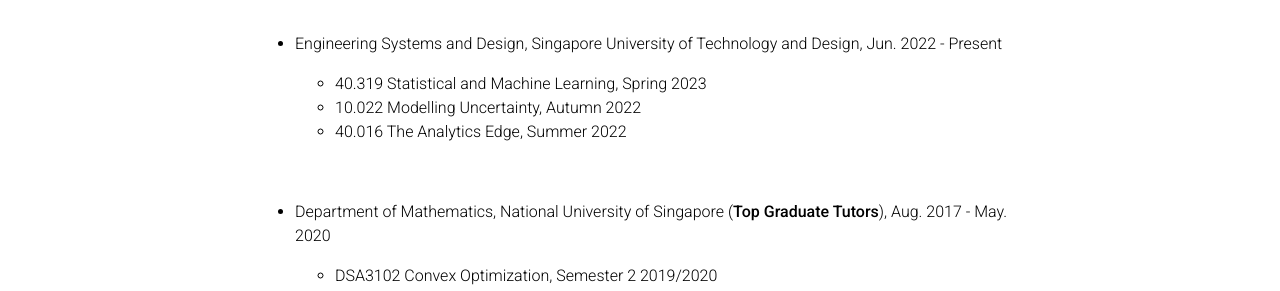
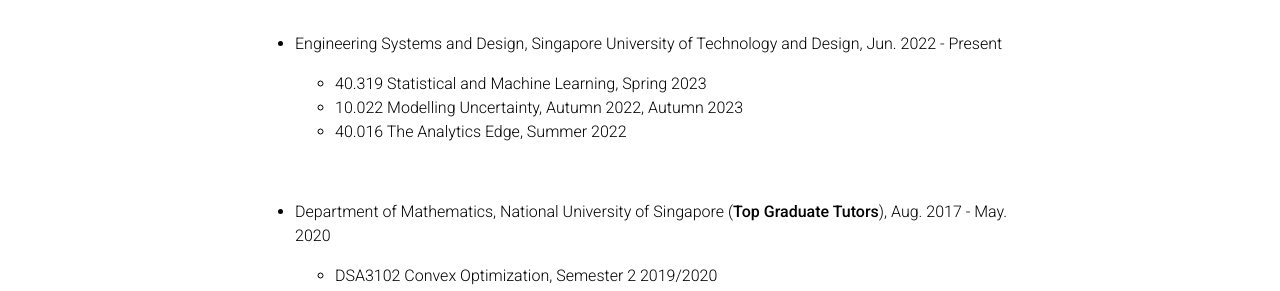
Before and after one commit to linmeixia/linmeixia.github.io, a Jekyll site: the page built from _pages/teaching.md, in a window 1280 px wide. Shown: the part 152-443 px from the top of the page. Built offline with Jekyll 4.4.1, drawn with Linux system fonts in a browser that asks for light colours; nearby versions of some CDN libraries; comment, search, counter and statistics services are not loaded; a style sheet for code colours, icons or effects is not loaded.

Commit message:
Update teaching.md

```diff
--- a/_pages/teaching.md
+++ b/_pages/teaching.md
@@ -10,7 +10,7 @@
 - Engineering Systems and Design, Singapore University of Technology and Design, Jun. 2022 - Present
 
     - 40.319 Statistical and Machine Learning, Spring 2023
-    - 10.022 Modelling Uncertainty, Autumn 2022
+    - 10.022 Modelling Uncertainty, Autumn 2022, Autumn 2023
     - 40.016 The Analytics Edge, Summer 2022
 
 
```
